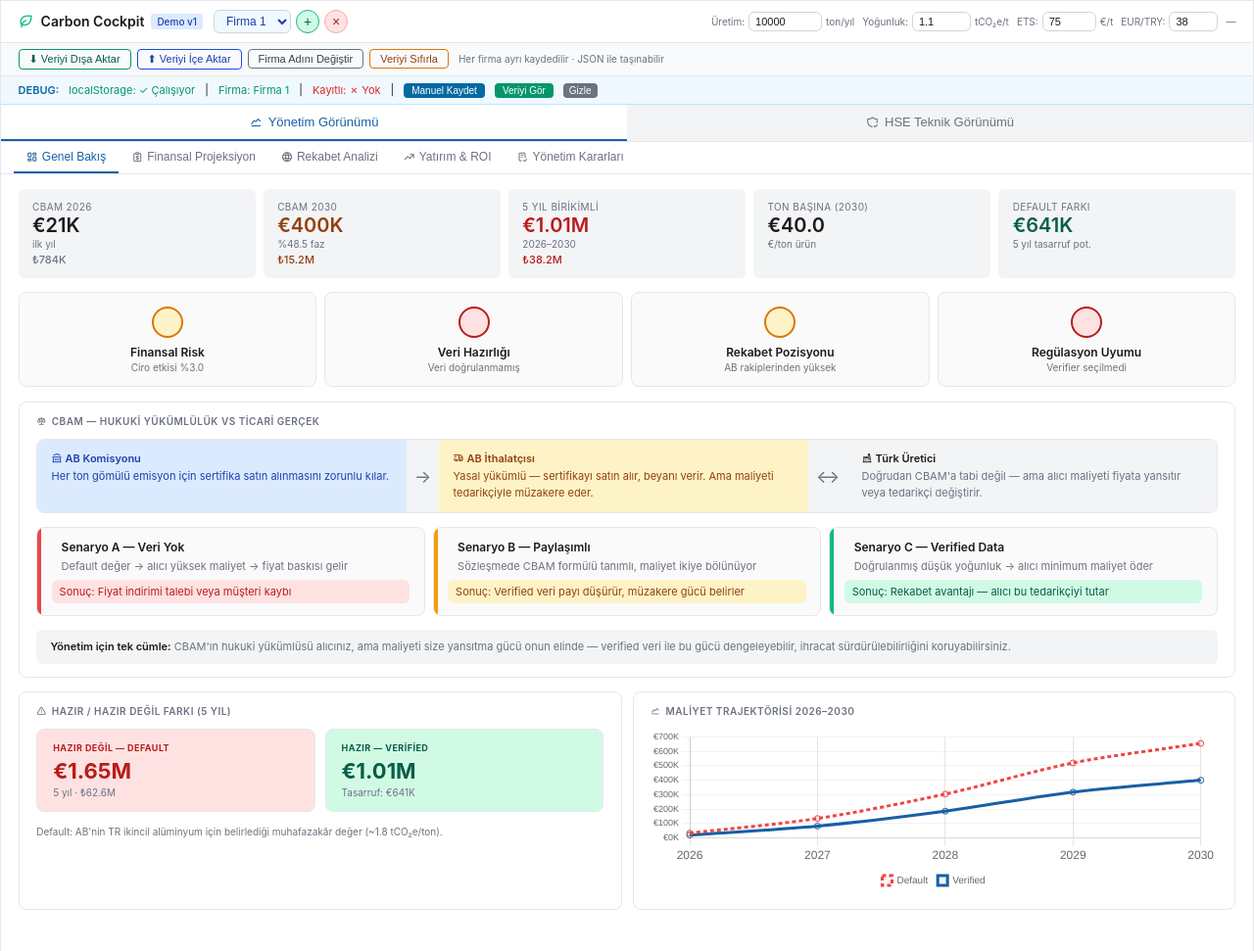
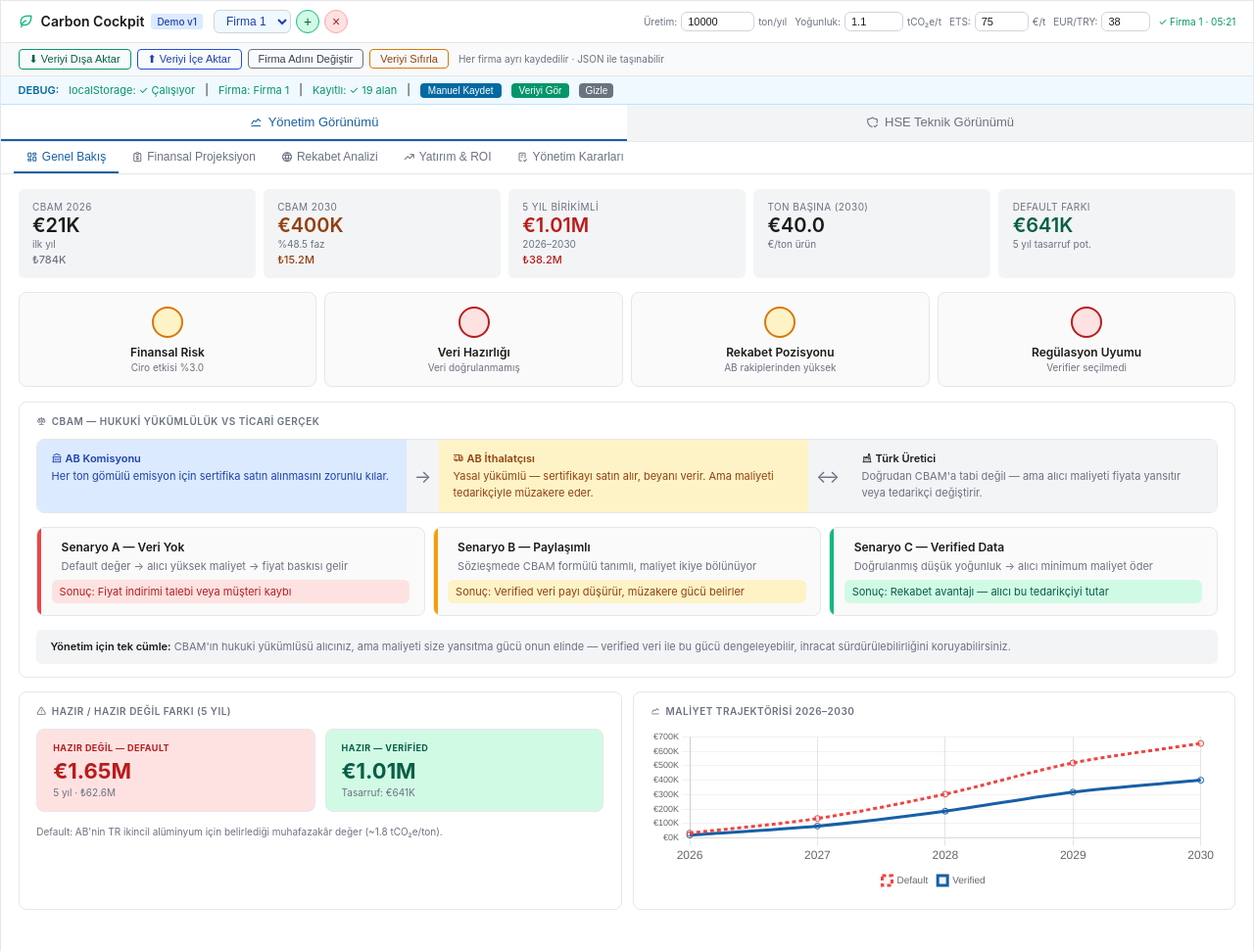
Before and after one commit to Barsel35/cbam-cockpit, a plain HTML site: page index.html in a window 1280 px wide. Shown: the whole page at 98% size. Drawn offline with nearby package versions, Linux system fonts and the light colour scheme.

Commit message:
Add files via upload

```diff
--- a/index.html
+++ b/index.html
@@ -762,12 +762,17 @@ window.addEventListener('DOMContentLoaded',()=>{
     window._loading=false;
     // 5. Update UI
     updateDebugBar();
-    // 6. Save on any field change
+    // 6. Save on any field change (input + change + interval + unload)
     _FIELDS.forEach(id=>{
       const el=document.getElementById(id);
-      if(el) el.addEventListener('change', doSave);
+      if(el){
+        el.addEventListener('input', doSave);
+        el.addEventListener('change', doSave);
+      }
     });
+    setInterval(doSave, 3000); // auto-save every 3 seconds
     window.addEventListener('beforeunload', doSave);
+    window.addEventListener('visibilitychange', ()=>{ if(document.visibilityState==='hidden') doSave(); });
   }catch(e){console.error('Init:',e);}
 });
 
```
